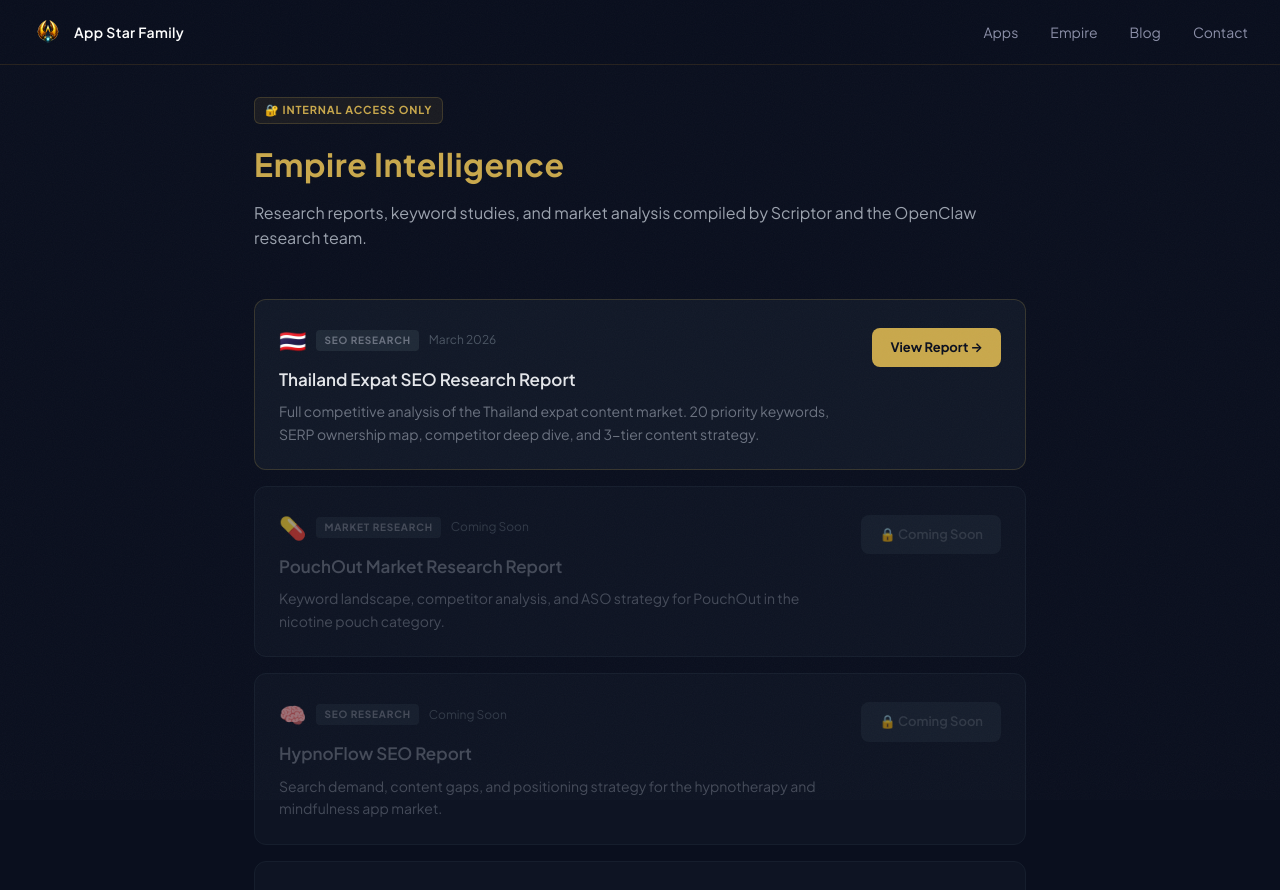
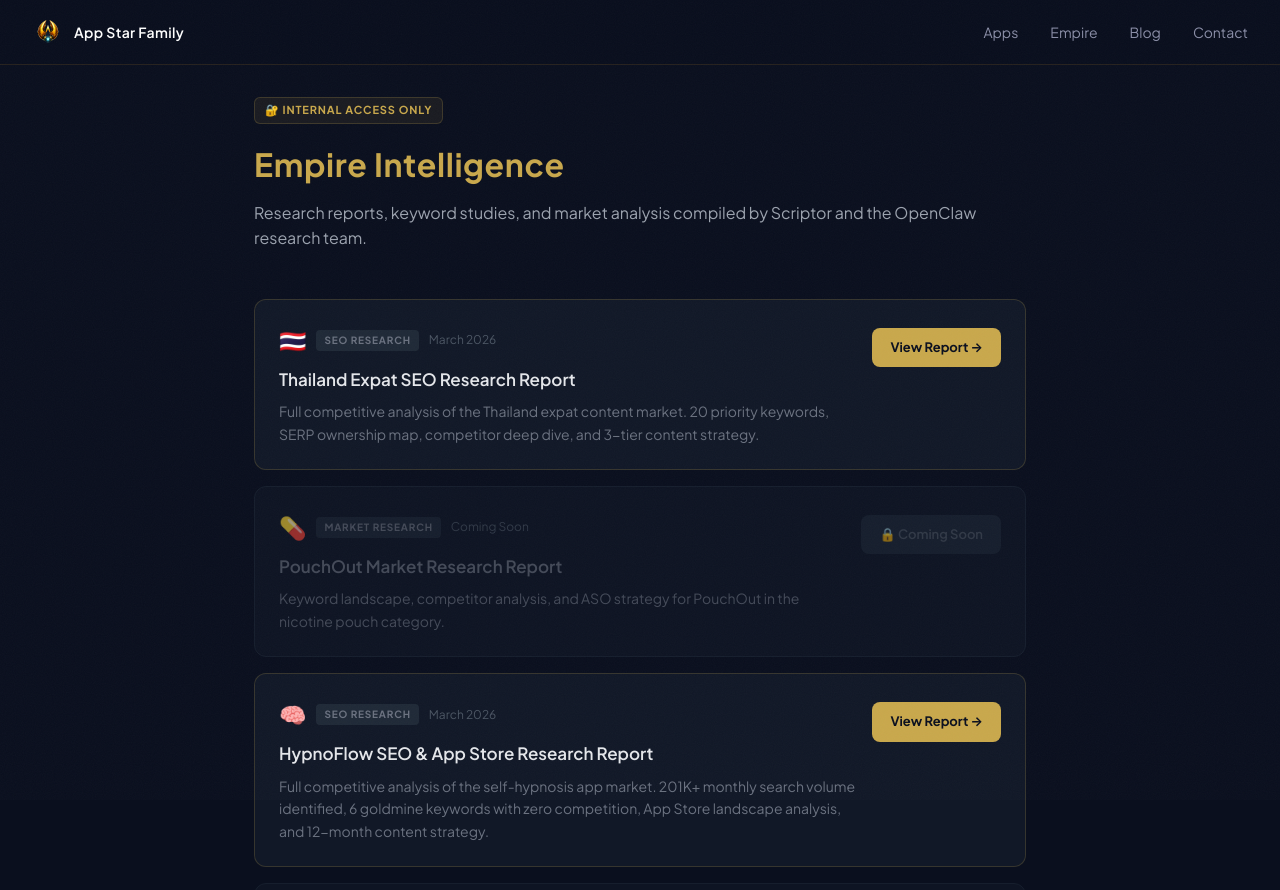
Before and after one commit to AppStarFamily/appstarfamily-web, a Next.js app: page /reports in a window 1280 px wide. Shown: the top 890 px of the page. Built offline with nearby package versions, Linux system fonts and the light colour scheme.

Commit message:
feat(reports): update hub card for hypnoflow to Live
- Change HypnoFlow from Coming Soon to Live
- Date: March 2026
- Link: /reports/hypnoflow
- Same branch: scriptor/hypnoflow-report

```diff
--- a/app/reports/page.tsx
+++ b/app/reports/page.tsx
@@ -26,12 +26,12 @@
     tag: 'Market Research',
   },
   {
-    available: false,
+    available: true,
     emoji: '🧠',
-    title: 'HypnoFlow SEO Report',
-    description: 'Search demand, content gaps, and positioning strategy for the hypnotherapy and mindfulness app market.',
-    date: 'Coming Soon',
-    href: null,
+    title: 'HypnoFlow SEO & App Store Research Report',
+    description: 'Full competitive analysis of the self-hypnosis app market. 201K+ monthly search volume identified, 6 goldmine keywords with zero competition, App Store landscape analysis, and 12-month content strategy.',
+    date: 'March 2026',
+    href: '/reports/hypnoflow',
     tag: 'SEO Research',
   },
   {
```
